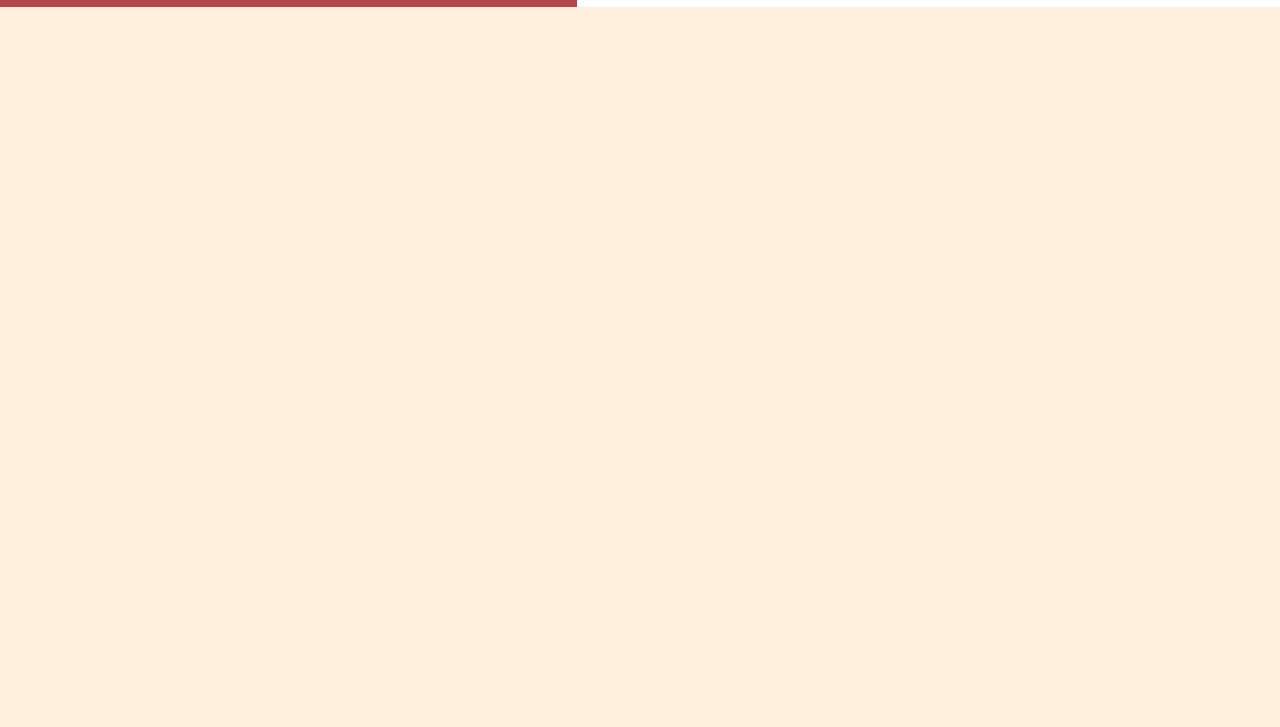
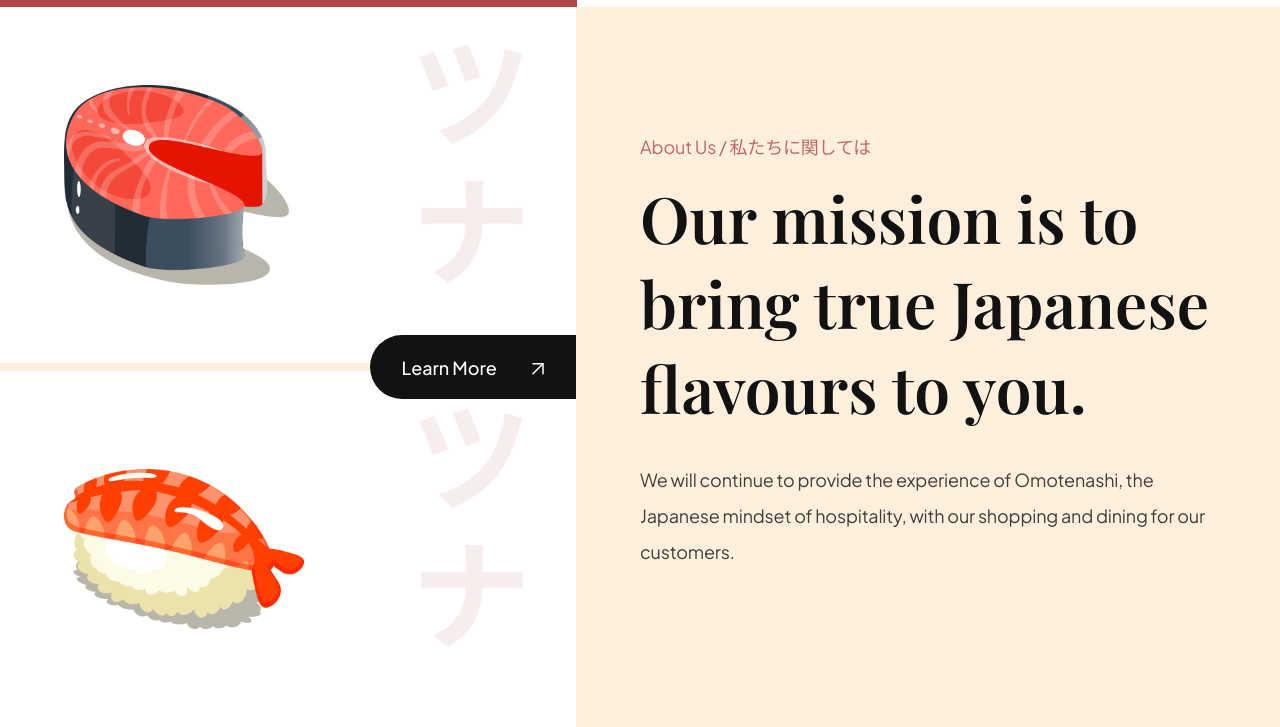
Before and after one commit to IndunJD/Sushi, a website built with Vite: page index.html in a window 1280 px wide. Shown: the part 787-1514 px from the top of the page. Before the commit the page ends 800 px from the top, so only its background shows below. Built offline with nearby package versions, Linux system fonts and the light colour scheme; files whose address does not match are found by name.

Commit message:
about-us section done

```diff
--- a/css/sections/about.css
+++ b/css/sections/about.css
@@ -0,0 +1,74 @@
+.about-us {
+    display: flex;
+    min-height:  720px;
+    overflow: hidden;
+}
+
+.about-us__image {
+    flex: 1;
+    display: flex;
+    flex-direction: column;
+    justify-content: center;
+    background-color: var(--color-white);
+    position: relative;
+}
+
+.about-us__image div {
+    padding: 32px 64px;
+    flex: 1;
+    display: flex;
+    align-items: center;
+    background-position: center;
+    background-repeat: no-repeat;
+    background-size: contain;
+}
+
+.about-us__image-sushi3 {
+    border-bottom: 8px solid var(--color-creamson);
+    background-image: url("../../assets//about_bg1.png");
+}
+
+.about-us__image-sushi2 {
+    background-image: url("../../assets//about_bg1.png");
+}
+
+.about-us__image-sushi3 img {
+    width: 225px;
+    height: 200px;
+}
+
+.about-us__image-sushi2 img {
+    width: 240px;
+    height: 160px;
+}
+
+.about-us__button {
+    position: absolute;
+    right: 0;
+    padding: 12px 32px;
+    min-height: 64px;
+    background-color: var(--secondary-color);
+    border-radius: 32px 0 0 32px;
+    border: 0;
+    outline: 0;
+    color: #fff;
+    font-family: var(--plus-jakarta-sans);
+    font-weight: 500;
+    font-size: 18px;
+    line-height: 23px;
+    cursor: pointer;
+}
+
+.about-us__button img {
+    object-fit: contain;
+    margin-left: 32px;
+}
+
+.about-us__content {
+    padding: 64px;
+    flex: 1;
+    display: flex;
+    justify-content: center;
+    flex-direction: column;
+
+}
--- a/index.html
+++ b/index.html
@@ -85,6 +85,35 @@
       </div>
     </section>
 
+    <section class="about-us" id="about-us">
+      <div class="about-us__image">
+        <div class="about-us__image-sushi3">
+          <img src="./assets/sushi-3.png" alt="sushi" />
+        </div>
+
+        <button class="about-us__button">
+          Learn More
+          <img src="./assets/arrow-up-right.svg" alt="learn more" />
+        </button>
+
+        <div class="about-us__image-sushi2">
+          <img src="./assets/sushi-2.png" alt="sushi" />
+        </div>
+      </div>
+
+      <div class="about-us__content">
+        <p class="sushi__subtitle">About Us /  私たちに関しては</p>
+        <h3 class="sushi__title">
+          Our mission is to bring true Japanese flavours to you.
+        </h3>
+        <p class="sushi__description">
+          We will continue to provide the experience of Omotenashi, the Japanese
+          mindset of hospitality, with our shopping and dining for our
+          customers.
+        </p>
+      </div>
+    </section>
+
     <script src="./js/script.js" type="module"></script>
   </body>
 </html>
```
